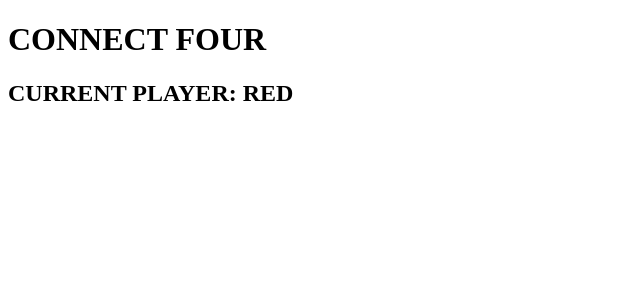
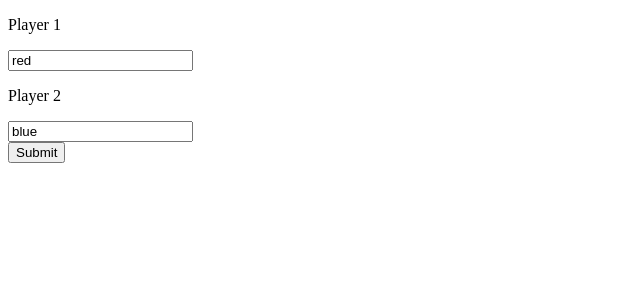
Before and after one commit to LudwigThePig/Connect-Four, a React app: page / in a window 1280 px wide. Shown: the top 300 px of the page, without its empty margins (0-640 px from the left). Built offline with nearby package versions, Linux system fonts and the light colour scheme; the HTML template or start-up script is replaced by a standard one.

Commit message:
Users can now add there names

```diff
--- a/client/src/components/app.jsx
+++ b/client/src/components/app.jsx
@@ -1,12 +1,20 @@
 import React from 'react';
 import GameBoard from './board.jsx';
+import StartMenu from './startMenu.jsx';
 
 
 class App extends React.Component {
   constructor(props) {
     super(props);
+    this.state = {
+      red: 'red',
+      blue: 'blue',
+      startMenu: true
+    }
     this.getResults = this.getResults.bind(this);
     this.postResults = this.postResults.bind(this);
+    this.handleChange = this.handleChange.bind(this);
+    this.handleSubmit = this.handleSubmit.bind(this);
   }
   postResults(board, winner) {
     const body = {
@@ -32,10 +40,39 @@ class App extends React.Component {
       .then(data => console.log(data))
       .catch(err => console.log(err));
   }
+
+  handleChange(e) {
+    this.setState({
+      [e.target.name]: e.target.value
+    })
+  }
+
+  handleSubmit(e) {
+    e.preventDefault();
+    console.log('click')
+    this.setState({
+      startMenu: false
+    });
+  }
+
   render() {
+    if (this.state.startMenu) {
+      return (
+        <div>
+          <StartMenu
+            handleChange={this.handleChange}
+            formVals={[this.state.red, this.state.blue]}
+            handleSubmit={this.handleSubmit}
+          />
+        </div>
+      )
+    }
     return(
       <div>
-        <GameBoard results={ {get: this.getResults, post: this.postResults}} />
+        <GameBoard
+          results={{get: this.getResults, post: this.postResults}}
+          players={{red: this.state.red, blue: this.state.blue}}
+        />
       </div>
     )
   }
--- a/client/src/components/board.jsx
+++ b/client/src/components/board.jsx
@@ -11,12 +11,12 @@ class Board extends React.Component{
     this.state = {
       gameOver: false,
       player1: {
-        name: 'red',
+        name: this.props.players.red,
         color: 'red',
         wins: 0
       },
       player2: {
-        name: 'blue',
+        name: this.props.players.blue,
         color: 'blue',
         wins: 0
       },
@@ -121,7 +121,10 @@ class Board extends React.Component{
   render() {
     return (
       <div>
-        <ScoreBoard currentPlayer={this.state.currentPlayer} />
+        <ScoreBoard
+          currentPlayer={this.state.currentPlayer}
+          players={[this.state.player1, this.state.player2]}
+        />
 
         {this.state.gameOver ?
           <GameOver
--- a/client/src/components/scoreboard.jsx
+++ b/client/src/components/scoreboard.jsx
@@ -1,10 +1,16 @@
 import React from 'react';
 
 const ScoreBoard = (props) => {
+  console.log(props.currentPlayer);
+  let curName = props.players[0].name;
+  if (props.currentPlayer === "red") {
+    curName = props.players[1].name;
+  }
+  // let curName = props.currentPlayer === 'red' ? props.players[0].name : props.players[1].name;
   return(
     <div id="scoreboard">
       <h1>CONNECT FOUR</h1>
-      <h2>CURRENT PLAYER: <span className={`${props.currentPlayer}-text cur-player`}>{props.currentPlayer.toUpperCase()}</span></h2>
+      <h2>CURRENT PLAYER: <span className={`${props.currentPlayer}-text cur-player`}>{curName}</span></h2>
     </div>
   )
 }
--- /dev/null
+++ b/client/src/components/startMenu.jsx
@@ -0,0 +1,23 @@
+import React from 'react';
+
+const startMenu = (props) => {
+  return(
+    <div id="startMenu">
+      <form>
+        <p>Player 1</p>
+        <input name="red" type="text"
+          value={props.formVals[0]}
+          onChange={props.handleChange}
+          />
+        <p>Player 2</p>
+        <input name="blue" type="text"
+          value={props.formVals[1]}
+          onChange={props.handleChange}
+          />
+      </form>
+      <button onClick={props.handleSubmit}>Submit</button>
+    </div>
+  )
+}
+
+export default startMenu;
--- a/db/model.js
+++ b/db/model.js
@@ -5,15 +5,15 @@ const sequelize = new Sequelize('connect4', 'root', '', {
   dialect: 'mysql'
 });
 
-const User = sequelize.define('users', {
+const User = sequelize.define('user', {
   id: {
     type: Sequelize.INTEGER,
     primaryKey: true,
     autoIncrement: true
   },
-  name: Sequelize.STRING(20),
+  namess: Sequelize.STRING(20),
   color: Sequelize.STRING(20)
-})
+});
 
 User.sync();
 
```
Also changed, not shown: server.js (line endings or trailing spaces), 2 other files (tests, documents, lock files or other folders).
